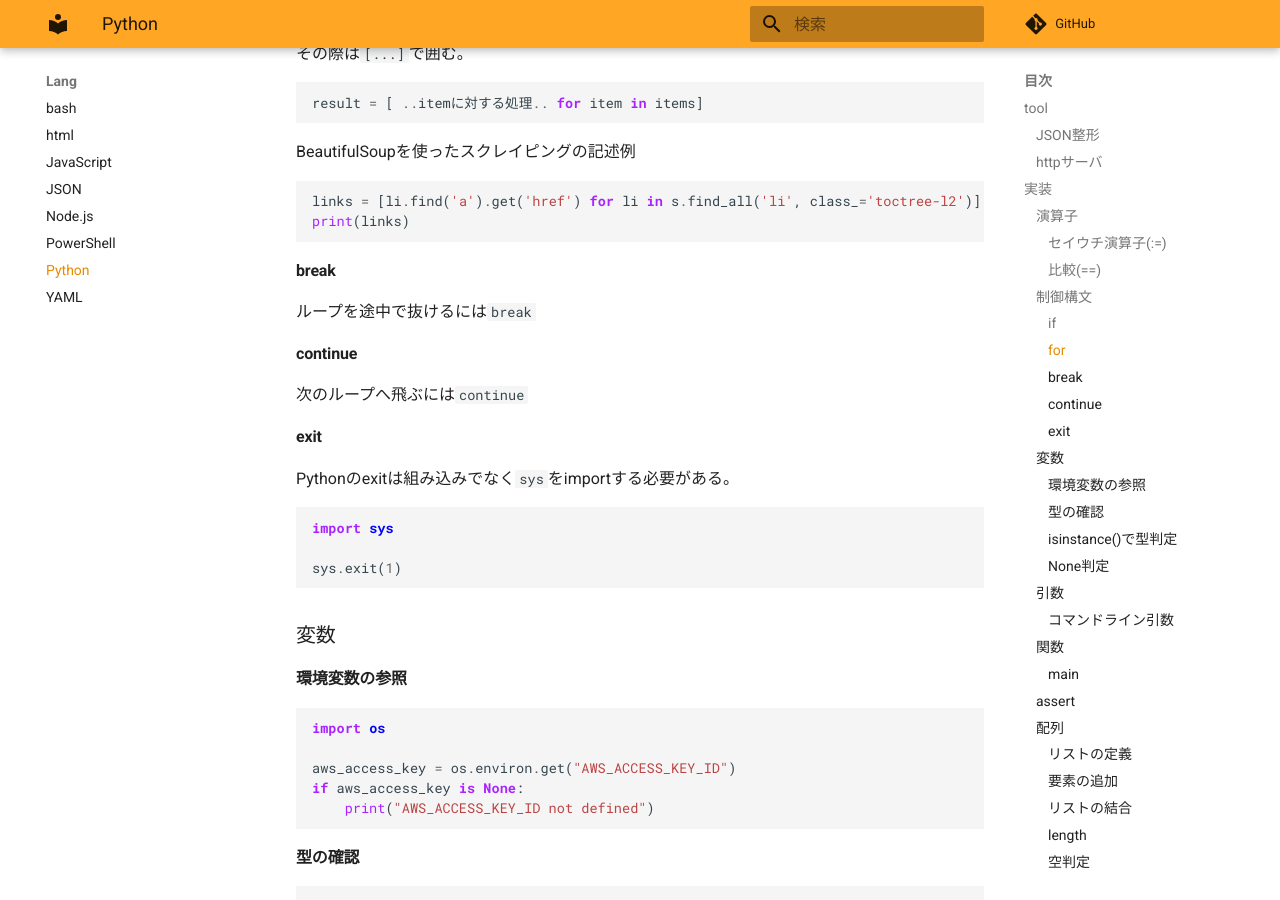
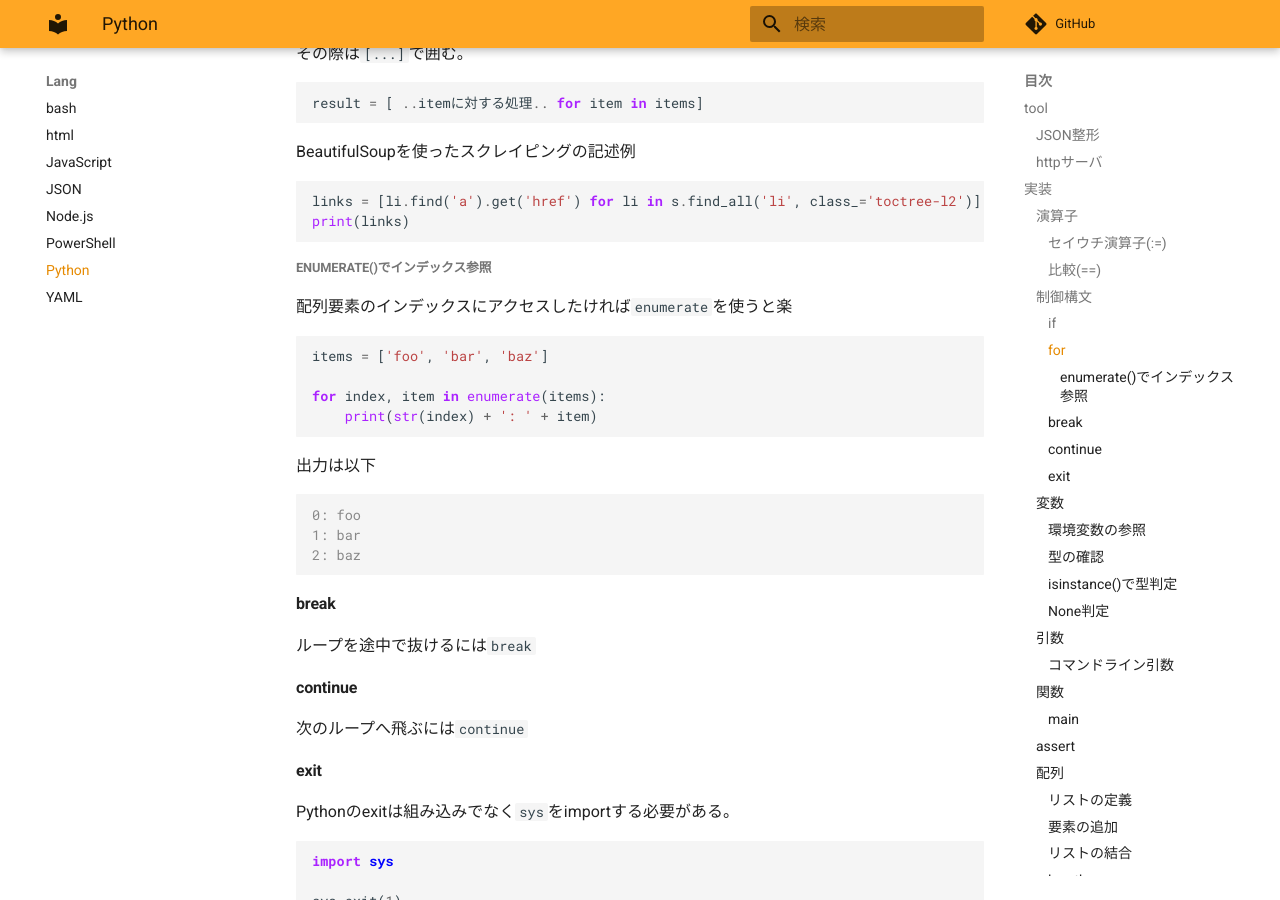
Before and after one commit to zaki-lknr/docs, an MkDocs documentation site: the page built from docs/lang/python.md, in a window 1280 px wide and 900 px high, scrolled down 1841 px. Built offline with MkDocs 1.6.1 and Material for MkDocs 9.7.7, drawn with Linux system fonts in a browser that asks for light colours; comment, search, counter and statistics services are not loaded.

Commit message:
add: lang/python: enumerateで配列ループインデックス

````diff
--- a/docs/lang/python.md
+++ b/docs/lang/python.md
@@ -96,6 +96,25 @@ BeautifulSoupを使ったスクレイピングの記述例
 ```python
 links = [li.find('a').get('href') for li in s.find_all('li', class_='toctree-l2')]
 print(links)
+```
+
+##### enumerate()でインデックス参照
+
+配列要素のインデックスにアクセスしたければ`enumerate`を使うと楽
+
+```python
+items = ['foo', 'bar', 'baz']
+
+for index, item in enumerate(items):
+    print(str(index) + ': ' + item)
+```
+
+出力は以下
+
+```console
+0: foo
+1: bar
+2: baz
 ```
 
 #### break
````
